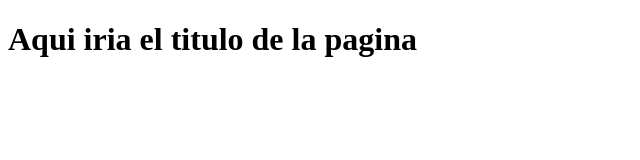
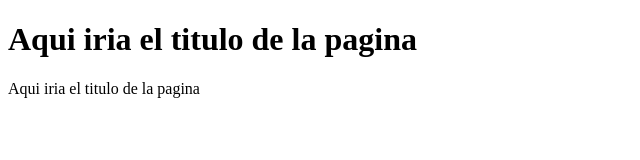
Before and after one commit to juanignacioalonso/Proyecto-web-emprsa-B, a plain HTML site: page index.html in a window 1280 px wide. Shown: the whole page, without its empty margins (0-640 px from the left). Drawn offline with Linux system fonts and the light colour scheme.

Commit message:
Update index.html

```diff
--- a/index.html
+++ b/index.html
@@ -8,5 +8,6 @@
 </head>
 <body>
     <h1>Aqui iria el titulo de la pagina</h1>
+    <p>Aqui iria el titulo de la pagina</p>
 </body>
 </html>
```
